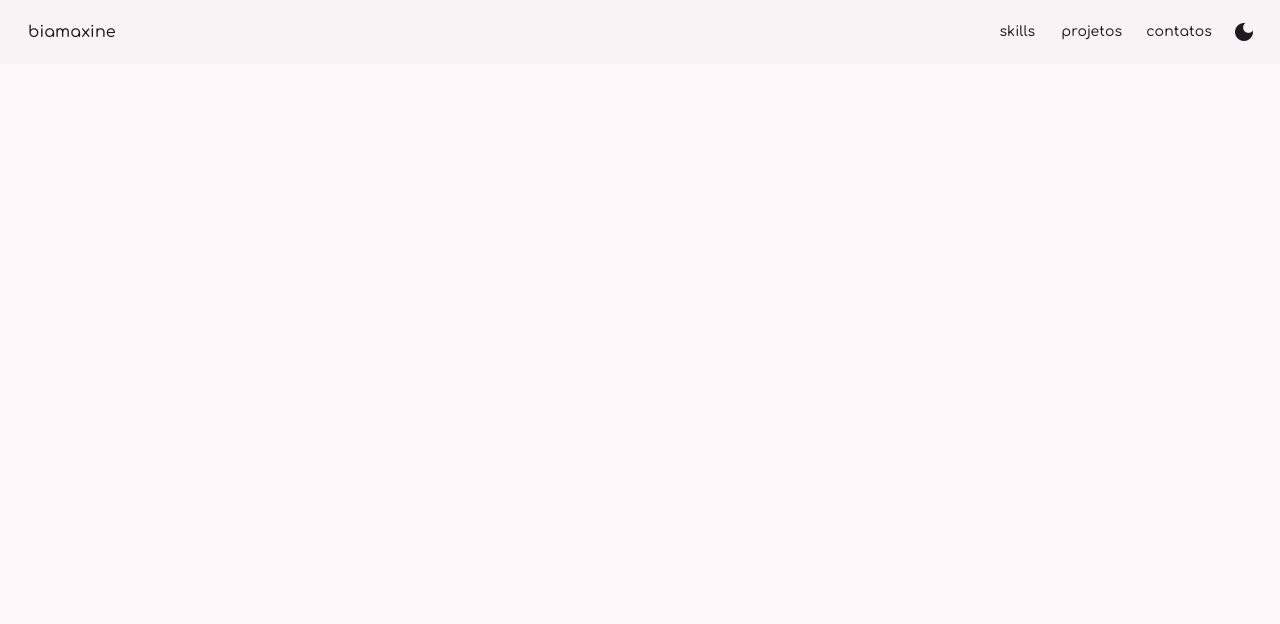
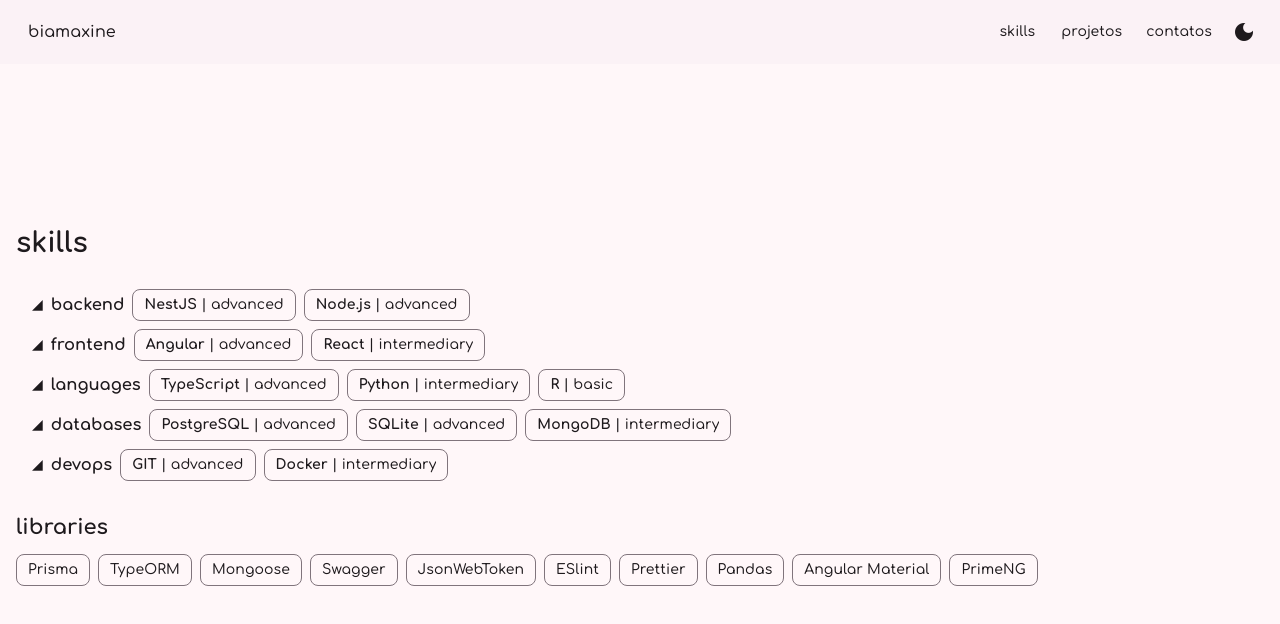
Before and after one commit to biamaxine/biamaxine.github.io, an Angular app: page /skills in a window 1280 px wide. Before the commit this address led to /. Shown: the top 624 px of the page. Built offline with nearby package versions, Linux system fonts and the light colour scheme.

Commit message:
feat: CREATE SkillsComponent IN views/skills/
-- CREATE db.json

```diff
--- /dev/null
+++ b/db.json
@@ -0,0 +1,142 @@
+{
+  "skill-categories": [
+    {
+      "label": "backend",
+      "skills": {
+        "NestJS": {
+          "description": "Framework progressivo de Node.js para a criação de aplicações server-side eficientes, confiáveis e escaláveis.",
+          "level": "advanced",
+          "docs": "https://docs.nestjs.com/"
+        },
+        "Node.js": {
+          "description": "Ambiente de execução JavaScript assíncrono orientado a eventos, projetado para criar aplicativos de rede escaláveis.",
+          "level": "advanced",
+          "docs": "https://nodejs.org/pt-br/"
+        }
+      }
+    },
+    {
+      "label": "frontend",
+      "skills": {
+        "Angular": {
+          "description": "Plataforma de desenvolvimento para a criação de aplicações web mobile e desktop de alto desempenho.",
+          "level": "advanced",
+          "docs": "https://angular.io/"
+        },
+        "React": {
+          "description": "Biblioteca JavaScript para a construção de interfaces de usuário baseadas em componentes.",
+          "level": "intermediary",
+          "docs": "https://reactjs.org/"
+        }
+      }
+    },
+    {
+      "label": "languages",
+      "skills": {
+        "TypeScript": {
+          "description": "Superset de JavaScript que adiciona tipagem estática opcional à linguagem, ideal para projetos de grande escala.",
+          "level": "advanced",
+          "docs": "https://www.typescriptlang.org/docs/"
+        },
+        "Python": {
+          "description": "Linguagem de programação versátil, conhecida por sua legibilidade e vasta aplicação em ciência de dados e backend.",
+          "level": "intermediary",
+          "docs": "https://docs.python.org/3/"
+        },
+        "R": {
+          "description": "Linguagem e ambiente para computação estatística, análise de dados e representação gráfica.",
+          "level": "basic",
+          "docs": "https://www.r-project.org/other-docs.html"
+        }
+      }
+    },
+    {
+      "label": "databases",
+      "skills": {
+        "PostgreSQL": {
+          "description": "Sistema de banco de dados relacional de código aberto avançado, conhecido pela robustez e integridade de dados.",
+          "level": "advanced",
+          "docs": "https://www.postgresql.org/docs/"
+        },
+        "SQLite": {
+          "description": "Motor de banco de dados SQL embutido, leve e que dispensa configuração de servidor.",
+          "level": "advanced",
+          "docs": "https://www.sqlite.org/docs.html"
+        },
+        "MongoDB": {
+          "description": "Banco de dados orientado a documentos (NoSQL) de alto desempenho, escalabilidade e flexibilidade.",
+          "level": "intermediary",
+          "docs": "https://www.mongodb.com/docs/"
+        }
+      }
+    },
+    {
+      "label": "devops",
+      "skills": {
+        "GIT": {
+          "description": "Sistema de controle de versão distribuído, focado em velocidade e integridade de dados para gestão de código-fonte.",
+          "level": "advanced",
+          "docs": "https://git-scm.com/doc"
+        },
+        "Docker": {
+          "description": "Plataforma de software que permite a criação, teste e implantação de aplicações em ambientes isolados (containers).",
+          "level": "intermediary",
+          "docs": "https://docs.docker.com/"
+        }
+      }
+    }
+  ],
+
+  "libraries": [
+    {
+      "name": "Prisma",
+      "description": "ORM (Object-Relational Mapper) de última geração que facilita a interação com bancos de dados através de um esquema tipado e intuitivo.",
+      "docs": "https://www.prisma.io/docs"
+    },
+    {
+      "name": "TypeORM",
+      "description": "ORM que pode ser executado em várias plataformas e suporta as versões mais recentes do TypeScript e JavaScript para integração com SQL.",
+      "docs": "https://typeorm.io/"
+    },
+    {
+      "name": "Mongoose",
+      "description": "Biblioteca de modelagem de dados de objeto (ODM) para MongoDB e Node.js, fornecendo uma solução baseada em esquemas para modelar dados.",
+      "docs": "https://mongoosejs.com/docs/"
+    },
+    {
+      "name": "Swagger",
+      "description": "Conjunto de ferramentas para design, construção e documentação de APIs RESTful seguindo a especificação OpenAPI.",
+      "docs": "https://swagger.io/docs/"
+    },
+    {
+      "name": "JsonWebToken",
+      "description": "Implementação de JSON Web Tokens para garantir a transmissão segura de informações entre partes como um objeto JSON.",
+      "docs": "https://jwt.io/introduction/"
+    },
+    {
+      "name": "ESlint",
+      "description": "Ferramenta de análise estática que identifica problemas e impõe padrões de qualidade em códigos JavaScript e TypeScript.",
+      "docs": "https://eslint.org/docs/latest/"
+    },
+    {
+      "name": "Prettier",
+      "description": "Formatador de código opinativo que garante um estilo consistente em todo o projeto, removendo discussões sobre formatação manual.",
+      "docs": "https://prettier.io/docs/en/"
+    },
+    {
+      "name": "Pandas",
+      "description": "Poderosa biblioteca de manipulação e análise de dados de código aberto, fundamental para ciência de dados com Python.",
+      "docs": "https://pandas.pydata.org/docs/"
+    },
+    {
+      "name": "Angular Material",
+      "description": "Componentes de interface de usuário de alta qualidade que seguem os princípios do Material Design para aplicações Angular.",
+      "docs": "https://material.angular.io/"
+    },
+    {
+      "name": "PrimeNG",
+      "description": "Coleção abrangente de componentes de UI de código aberto e prontos para uso com diversos temas e layouts para Angular.",
+      "docs": "https://www.primefaces.org/primeng/"
+    }
+  ]
+}
--- a/src/app/app.routes.ts
+++ b/src/app/app.routes.ts
@@ -5,4 +5,8 @@
     path: '',
     loadComponent: () => import('./views/home/home').then(m => m.Home),
   },
+  {
+    path: 'skills',
+    loadComponent: () => import('./views/skills/skills').then(m => m.Skills),
+  },
 ];
--- a/src/app/app.ts
+++ b/src/app/app.ts
@@ -4,7 +4,7 @@
 import { MatIconModule } from '@angular/material/icon';
 import { MatSidenavModule } from '@angular/material/sidenav';
 import { MatToolbarModule } from '@angular/material/toolbar';
-import { RouterOutlet } from '@angular/router';
+import { Router, RouterModule, RouterOutlet } from '@angular/router';
 
 import {
   author,
@@ -25,6 +25,7 @@
   imports: [
     RouterOutlet,
     CommonModule,
+    RouterModule,
     MatSidenavModule,
     MatToolbarModule,
     MatButtonModule,
@@ -32,11 +33,11 @@
   ],
   template: `
     <ng-template #pageTitle>
-      <button matButton class="pageTitle">{{ title() }}</button>
+      <button matButton class="pageTitle" routerLink="/">{{ title() }}</button>
     </ng-template>
 
     <ng-template #menuOptions>
-      <button matButton>skills</button>
+      <button matButton routerLink="/skills">skills</button>
       <button matButton>projetos</button>
       <button matButton>contatos</button>
     </ng-template>
@@ -106,6 +107,7 @@
 
   protected readonly display = inject(DisplayService);
   protected readonly theme = inject(ThemeService);
+  protected readonly router = inject(Router);
   private readonly icons = inject(IconService);
 
   constructor() {
--- /dev/null
+++ b/src/app/views/skills/skills.scss
@@ -0,0 +1,45 @@
+:host {
+  display: flex;
+  flex-direction: column;
+  justify-content: center;
+
+  box-sizing: border-box;
+  padding: 1rem;
+
+  ul.skills-container {
+    display: flex;
+    flex-direction: column;
+    list-style: none;
+
+    padding: 0 1rem;
+
+
+    li.skill-category {
+      display: flex;
+      align-items: center;
+      gap: .5rem;
+
+      padding: .25rem 0;
+
+      &::before { content: '◢'; }
+
+      h3 { margin: 0; }
+    }
+  }
+
+  div.libraries-container {
+    display: flex;
+    flex-direction: column;
+
+    div.libraries {
+      display: flex;
+      flex-wrap: wrap;
+      gap: .5rem;
+    }
+  }
+
+  a {
+    text-decoration: none;
+    color: var(--mat-sys-on-surface);
+  }
+}
--- /dev/null
+++ b/src/app/views/skills/skills.ts
@@ -0,0 +1,96 @@
+import { CommonModule } from '@angular/common';
+import { ChangeDetectionStrategy, Component, signal } from '@angular/core';
+import { MatChipsModule } from '@angular/material/chips';
+import { MatTooltipModule } from '@angular/material/tooltip';
+
+import db from '../../../../db.json';
+
+type SkillLevel = 'basic' | 'intermediary' | 'advanced';
+interface Skill {
+  level: SkillLevel;
+  description: string;
+  docs: string;
+}
+
+interface SkillCategory {
+  label: string;
+  skills: Record<string, Skill>;
+}
+
+interface Library {
+  name: string;
+  description: string;
+  docs: string;
+}
+
+@Component({
+  selector: 'app-skills',
+  standalone: true,
+  imports: [CommonModule, MatChipsModule, MatTooltipModule],
+  template: `
+    <h1>skills</h1>
+
+    <ul class="skills-container">
+      @for (category of categories(); track category.label) {
+        <li class="skill-category {{ category.label }}">
+          <h3>{{ category.label }}</h3>
+          @for (
+            skill of category.skills | keyvalue: unsorted;
+            track skill.key
+          ) {
+            <mat-chip [matTooltip]="skill.value.description">
+              <a [href]="skill.value.docs" target="_blank">
+                <strong>{{ skill.key }}</strong> | {{ skill.value.level }}
+              </a>
+            </mat-chip>
+          }
+        </li>
+      }
+    </ul>
+
+    <div class="libraries-container">
+      <h2>libraries</h2>
+      <div class="libraries">
+        @for (lib of libraries(); track lib) {
+          <mat-chip [matTooltip]="lib.description">
+            <a [href]="lib.docs" target="_blank">{{ lib.name }}</a>
+          </mat-chip>
+        }
+      </div>
+    </div>
+  `,
+
+  styleUrl: './skills.scss',
+  changeDetection: ChangeDetectionStrategy.OnPush,
+})
+export class Skills {
+  protected readonly categories = signal<SkillCategory[]>(
+    db['skill-categories'].filter(c =>
+      ((value: unknown): value is SkillCategory => {
+        if (value === null || typeof value !== 'object') return false;
+
+        const { label, skills } = value as Record<string, unknown>;
+        if (typeof label !== 'string') return false;
+        if (skills === null || typeof skills !== 'object') return false;
+
+        const levels = ['basic', 'intermediary', 'advanced'];
+        return Object.values(skills).every((skill): skill is Skill => {
+          if (skill === null || typeof skill !== 'object') return false;
+
+          const { level, description, docs } = skill as Record<string, unknown>;
+
+          if (typeof level !== 'string' || !levels.includes(level))
+            return false;
+          if (typeof description !== 'string') return false;
+          if (typeof docs !== 'string') return false;
+
+          return true;
+        });
+      })(c),
+    ),
+  );
+
+  protected readonly libraries = signal<Library[]>(db.libraries as Library[]);
+
+  protected unsorted = (): number => 0;
+}
--- a/src/styles.scss
+++ b/src/styles.scss
@@ -27,6 +27,12 @@
 
   @include mat.icon-button-overrides((
     icon-color: var(--mat-sys-on-surface),
+  ));
+
+  @include mat.tooltip-overrides((
+    container-shape: .5rem,
+    container-color: var(--mat-sys-on-surface),
+    supporting-text-color: var(--mat-sys-surface),
   ));
 }
 
```
